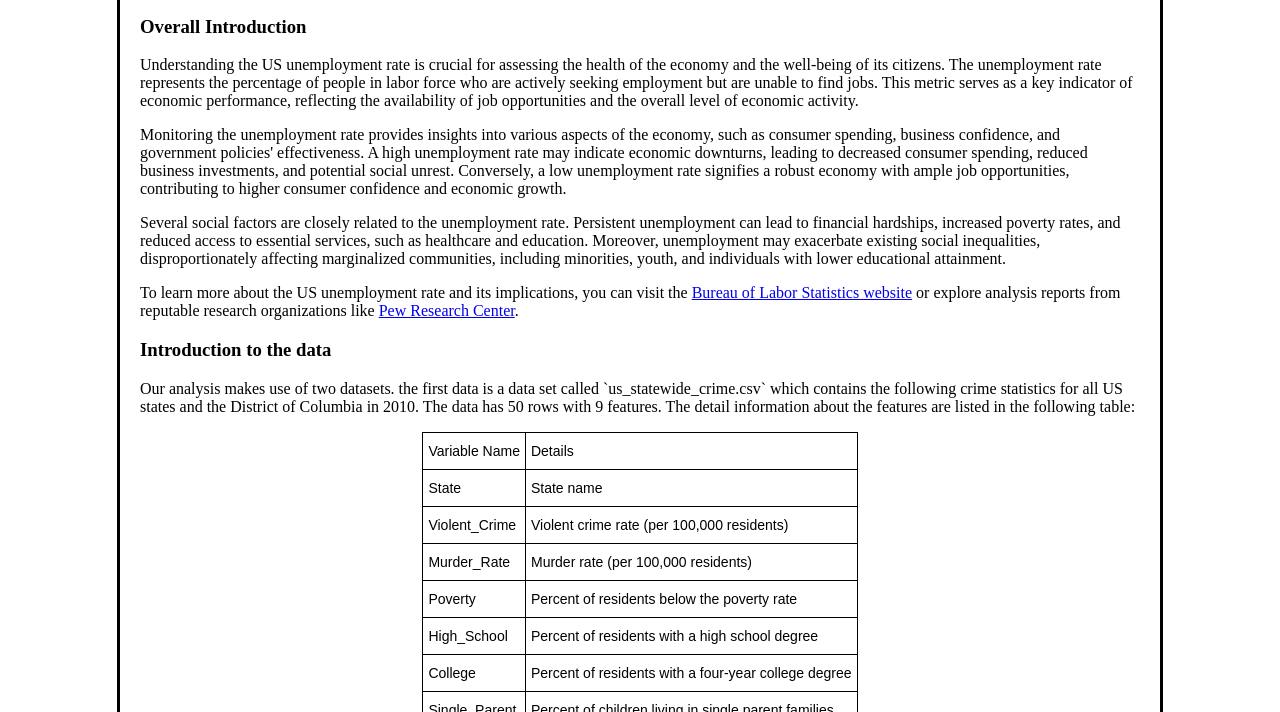
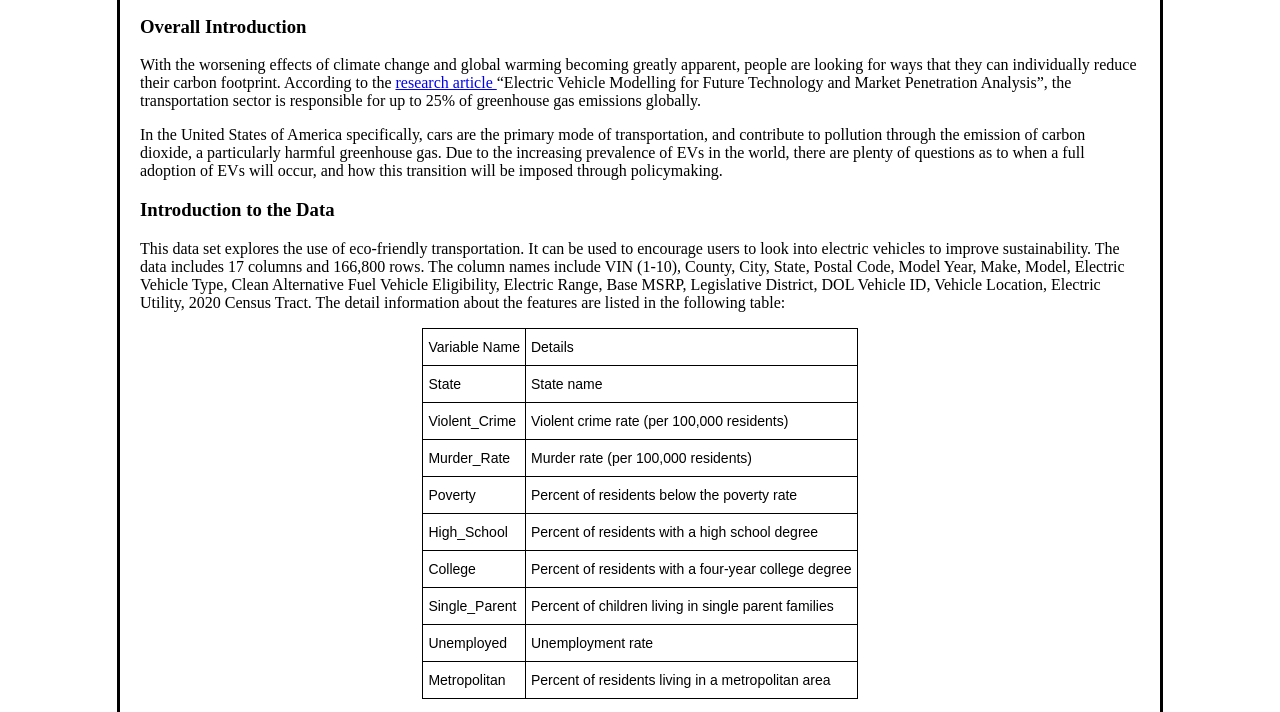
Before and after one commit to mayasachidanand/ds4200-final-project, a plain HTML site: page index.html in a window 1280 px wide. Shown: the part 83-795 px from the top of the page. Drawn offline with Linux system fonts and the light colour scheme.

Commit message:
update index

```diff
--- a/index.html
+++ b/index.html
@@ -12,46 +12,30 @@
 
     <h3>Overall Introduction</h3>
 
-    <p>Understanding the US unemployment rate is crucial for assessing
-        the health of the economy and the well-being of its citizens.
-        The unemployment rate represents the percentage of people in
-        labor force who are actively seeking employment but are unable
-        to find jobs. This metric serves as a key indicator of economic
-         performance, reflecting the availability of job opportunities
-         and the overall level of economic activity. </p>
+    <p>With the worsening effects of climate change and global warming becoming
+        greatly apparent, people are looking for ways that they can individually
+        reduce their carbon footprint. According to the
+        <a href="https://www.frontiersin.org/articles/10.3389/fmech.2022.896547/full">research article </a>“Electric
+        Vehicle Modelling for Future Technology and Market Penetration Analysis”, the
+        transportation sector is responsible for up to 25% of greenhouse gas emissions
+        globally.  </p>
 
-    <p>Monitoring the unemployment rate provides insights into
-        various aspects of the economy, such as consumer spending,
-         business confidence, and government policies' effectiveness.
-        A high unemployment rate may indicate economic downturns,
-        leading to decreased consumer spending, reduced business
-        investments, and potential social unrest. Conversely,
-        a low unemployment rate signifies a robust economy with
-        ample job opportunities, contributing to higher consumer
-        confidence and economic growth.</p>
+    <p>In the United States of America specifically, cars are the primary mode of
+        transportation, and contribute to pollution through the emission of carbon
+        dioxide, a particularly harmful greenhouse gas. Due to the increasing prevalence
+        of EVs in the world, there are plenty of questions as to when a full adoption of
+        EVs will occur, and how this transition will be imposed through policymaking. </p>
 
-    <p>Several social factors are closely related to the unemployment
-         rate. Persistent unemployment can lead to financial hardships,
-          increased poverty rates, and reduced access to essential
-          services, such as healthcare and education. Moreover,
-          unemployment may exacerbate existing social inequalities,
-          disproportionately affecting marginalized communities,
-          including minorities, youth, and individuals with lower
-          educational attainment.</p>
 
-    <p>To learn more about the US unemployment rate and its implications,
-         you can visit the <a href="https://www.bls.gov/">Bureau of Labor Statistics website</a> or explore
-         analysis reports from reputable research organizations like
-         <a href="https://www.pewresearch.org/">Pew Research Center</a>.</p>
+    <h3>Introduction to the Data</h3>
 
-    <h3>Introduction to the data</h3>
-
-    <p> Our analysis makes use of two datasets. the first data is
-        a data set called `us_statewide_crime.csv` which contains
-        the following crime statistics for all US states and the
-        District of Columbia in 2010. The data has 50 rows with 9
-        features. The detail information about the features are listed
-        in the following table:</p>
+    <p> This data set explores the use of eco-friendly transportation. It can be
+        used to encourage users to look into electric vehicles to improve sustainability.
+        The data includes 17 columns and 166,800 rows. The column names include VIN (1-10),
+        County, City, State, Postal Code, Model Year, Make, Model, Electric Vehicle Type,
+        Clean Alternative Fuel Vehicle Eligibility, Electric Range, Base MSRP, Legislative
+        District, DOL Vehicle ID, Vehicle Location, Electric Utility, 2020 Census Tract.
+        The detail information about the features are listed in the following table:</p>
 
         <div class="center">
         <table class="tg">
```
